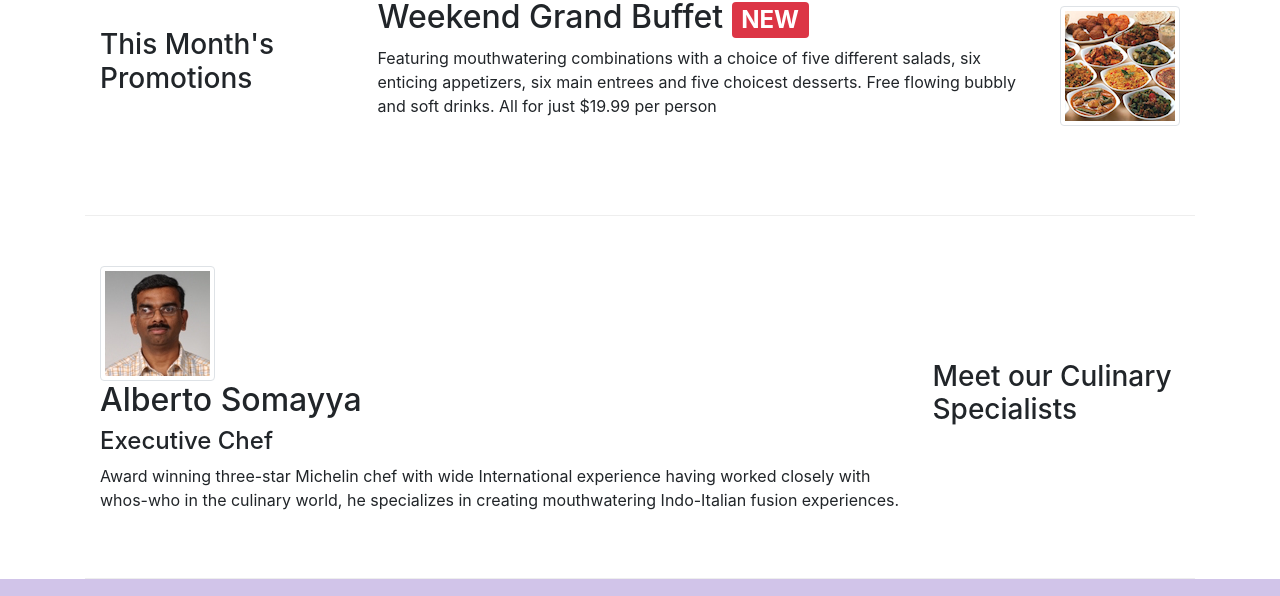
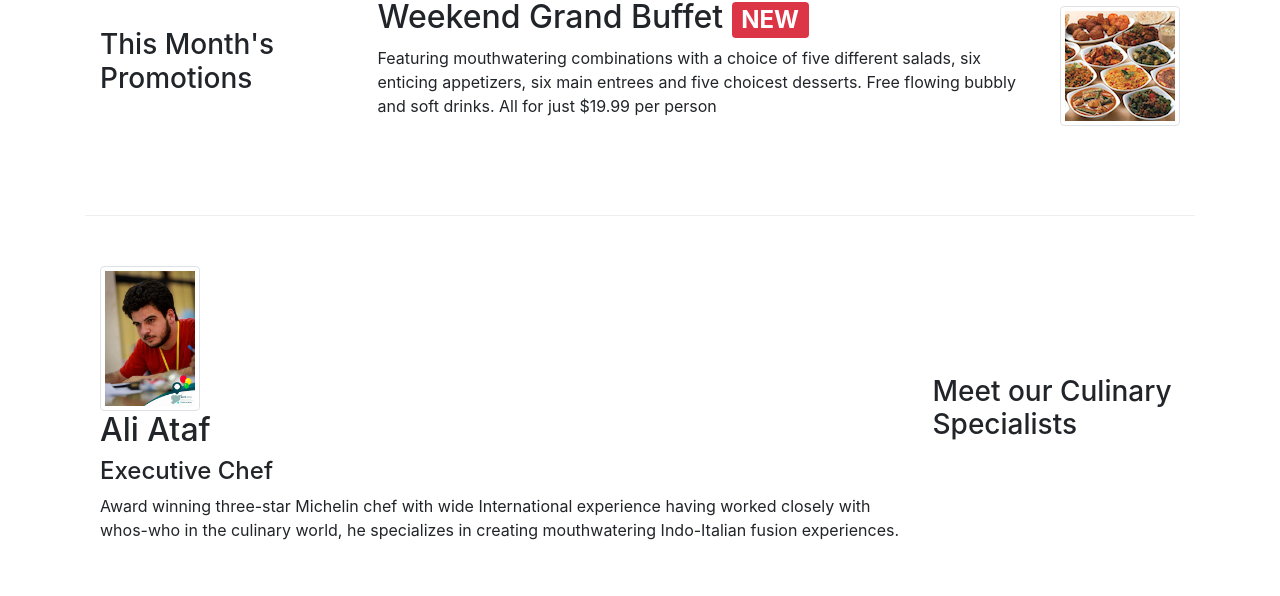
Before and after one commit to aliataf/conFusion, a website: page index.html in a window 1280 px wide. Shown: the part 1119-1715 px from the top of the page. Drawn offline with nearby package versions, Linux system fonts and the light colour scheme.

Commit message:
Fix picture to be mine

```diff
--- a/index.html
+++ b/index.html
@@ -196,9 +196,9 @@
                         </div>
                         <div class="carousel-item">
                             <img class="d-block img-fluid"
-                                src="img/alberto.png" alt="alberto">
+                                src="img/alberto.jpg" alt="alberto" height="200px" width="300px">
                             <div class="carousel-caption d-none d-md-block">
-                                <h2>Alberto Somayya</h2>
+                                <h2>Ali Ataf</h2>
                                 <h4>Executive Chef</h4>
                                 <p class="d-none d-sm-block">Award winning three-star Michelin chef with wide International experience having worked closely with whos-who in the culinary world, he specializes in creating mouthwatering Indo-Italian fusion experiences. </p>
                             </div>
@@ -258,10 +258,10 @@
                 </div>
                 <div class="col col-sm order-sm-first col-md">
                     <div class="media">
-                        <img class="d-flex mr-3 img-thumbnail align-self-center" src="img/alberto.png" alt="alberto">
+                        <img class="d-flex mr-3 img-thumbnail align-self-center" src="img/alberto.jpg" alt="alberto" width="100px" height="100px">
                     </div>
                     <div class="media-body">
-                        <h2 class="mt-0">Alberto Somayya</h2>
+                        <h2 class="mt-0">Ali Ataf</h2>
                         <h4>Executive Chef</h4>
                         <p class="d-none d-sm-block">Award winning three-star Michelin chef with wide International experience having worked closely with whos-who in the culinary world, he specializes in creating mouthwatering Indo-Italian fusion experiences. </p>
                     </div>
```
Also changed, not shown: aboutus.html (+1 -1 lines), img/alberto.jpg (added), img/alberto.png (deleted), img/elaicheesecake.png (added), img/zucchipakoda.png (added).
